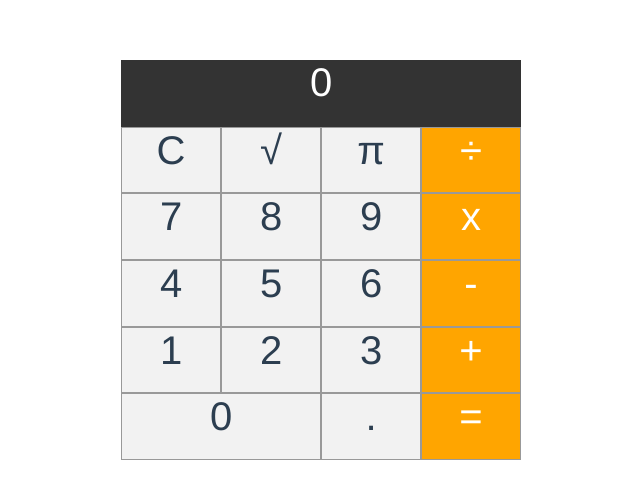
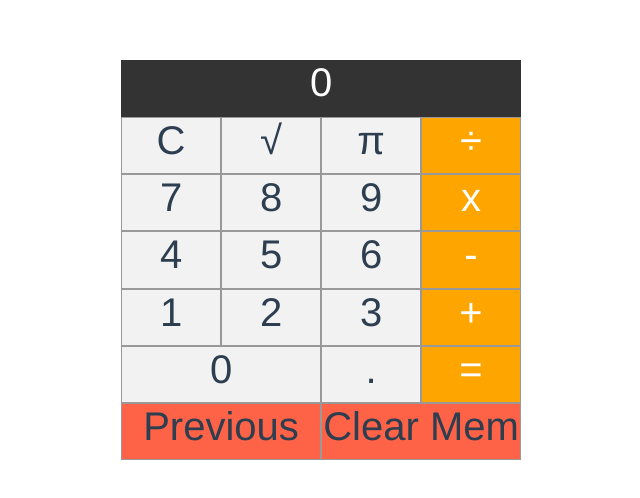
Before and after one commit to NihinlolaFaj/VueCalculator, a Vue app: page / in a window 1280 px wide. Shown: the top 498 px of the page, without its empty margins (319-959 px from the left). Built offline with nearby package versions, Linux system fonts and the light colour scheme.

Commit message:
Additional functionality added

```diff
--- a/package.json
+++ b/package.json
@@ -8,8 +8,10 @@
     "lint": "vue-cli-service lint"
   },
   "dependencies": {
+    "axios": "^0.19.0",
     "core-js": "^2.6.5",
-    "vue": "^2.6.10"
+    "vue": "^2.6.10",
+    "vue-axios": "^2.1.4"
   },
   "devDependencies": {
     "@vue/cli-plugin-babel": "^3.8.0",
--- a/src/components/Calculator.vue
+++ b/src/components/Calculator.vue
@@ -21,6 +21,8 @@
       <div @click="append('0')" class="btn zero">0</div>
       <div @click="dot" class="btn">.</div>
       <div @click="equal" class="btn operator">=</div>
+      <div @click="showPreviousResult" class="btn zero special">Previous</div>
+      <div @click="clearMemory" class="btn clearMem special">Clear Mem</div>
     </div>
   </div>
 </template>
@@ -29,41 +31,50 @@
 export default {
   data() {
     return {
+      previousResult: "",
       previous: "",
       current: "",
       operator: null,
       operatorValue: null,
       operatorClicked: false,
+      results: '',
     };
   },
   methods: {
-    // Clear Function that clears the Display Field
+    test() {
+    axios
+      .get('https://api.coindesk.com/v1/bpi/currentprice.json')
+      .then(response => (
+        this.results = response.data.bpi
+        ));
+        console.log(this.results);
+  },
+    // Clear Function that clears the current display of the calculator
     clear() {
       this.current = "";
     },
-    // Append function used to append values on the display field
+    // Append function used to append values on the calculator display
     append(number) {
-      if(this.current.length < 9) {
+      // this.test();
+      if (this.current.length < 9) {
         if (this.operatorClicked) {
-        this.current = "";
-        this.operatorClicked = false;
-      }
-      this.current = `${this.current}${number}`;
-      console.log("Total is " + this.current.length);
-      }
-      else {
+          this.current = "";
+          this.operatorClicked = false;
+        }
+        this.current = `${this.current}${number}`;
+        console.log("Total is " + this.current.length);
+      } else {
         console.log("I can't add no more!");
       }
-
     },
-    // dot function used to add a dot operand to the display field
+    // dot function used to add a dot operand to the calculator display
     dot() {
       if (this.current.indexOf(".") === -1) {
         this.append(".");
       }
     },
     // setPreviousData function used to store current display value into a previous variable
-    // so at carry out calculation
+    // so at store new display value for the calculation
     setPreviousData() {
       this.previous = this.current;
       this.operatorClicked = true;
@@ -92,6 +103,15 @@ export default {
       this.operator = (a, b) => a + b;
       this.setPreviousData();
     },
+    // showPreviousResult function that displays the previous calculator result
+    showPreviousResult() {
+      this.current = this.previousResult;
+    },
+    // clearMemory function used to the memory of the calculator
+    clearMemory() {
+      this.previousResult = '';
+      this.current = '';
+    },
     // equal function that takes combines the arithemetic values and operator to be calculated,
     // calls the Java REST API to perform calculation, receives the result of the calculation,
     // and displays the result of the calculation in the display field
@@ -103,6 +123,7 @@ export default {
         parseFloat(this.previous),
         parseFloat(this.current)
       )}`;
+      this.previousResult = this.current;
       this.previous = null;
     }
   }
@@ -136,4 +157,10 @@ export default {
 .zero {
   grid-column: 1 / 3;
 }
+.clearMem {
+  grid-column: 3 / 5;
+}
+.special {
+  background-color:tomato;
+}
 </style>
--- a/src/main.js
+++ b/src/main.js
@@ -1,7 +1,12 @@
 import Vue from 'vue'
 import App from './App.vue'
+import axios from 'axios'
+import VueAxios from 'vue-axios'
 
 Vue.config.productionTip = false
+window.axios = require('axios');
+// Vue.use(VueAxios, axios)
+// Vue.prototype.$axios = axios
 
 new Vue({
   render: h => h(App),
```
Also changed, not shown: 1 other file (tests, documents, lock files or other folders).
